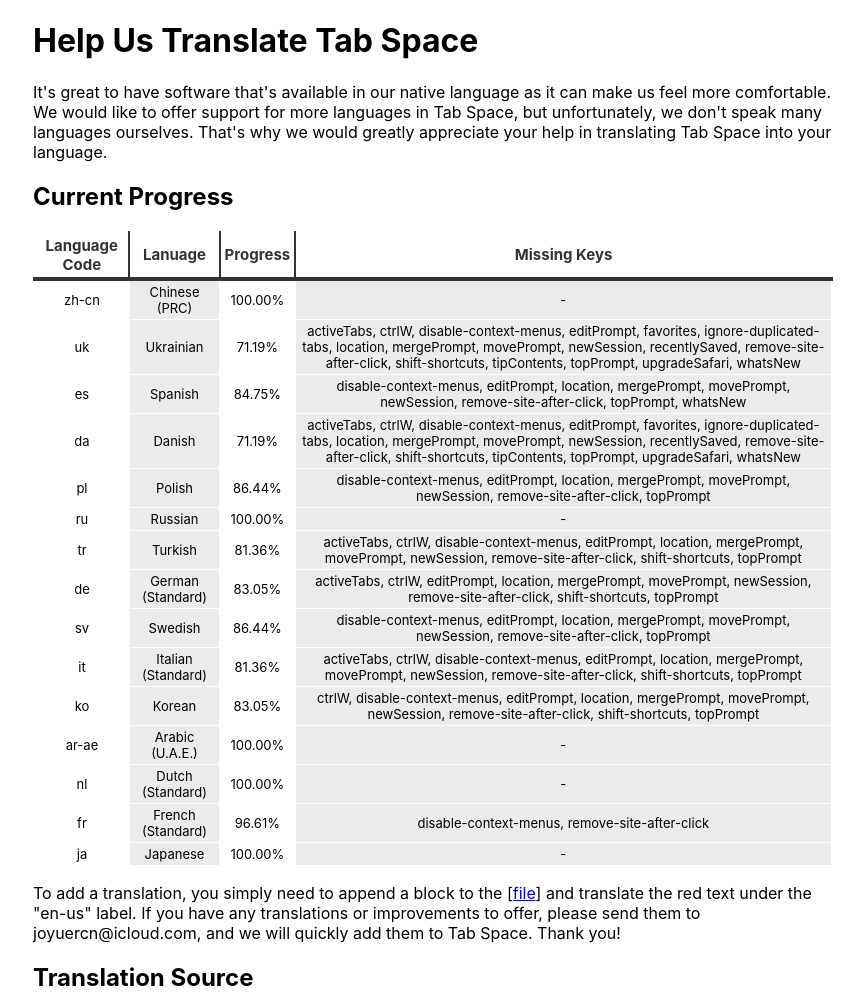
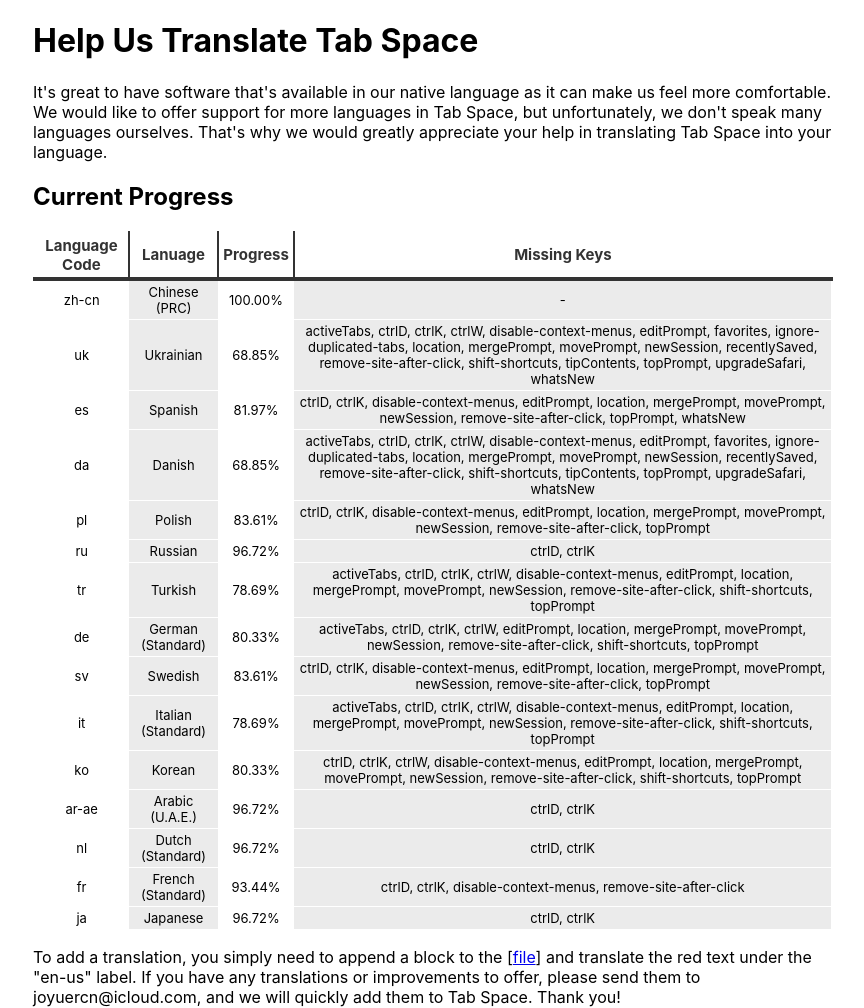
Before and after one commit to yuanzhoucq/Tab-Space, a Jekyll site: the page translate.html, which Jekyll copies as it is, in a window 1280 px wide, cut to the strip 0-1008 px from the top of the page. Shown: the whole strip, without its empty margins (207-1071 px from the left). Built offline with Jekyll 4.4.1, drawn with Linux system fonts in a browser that asks for light colours.

Commit message:
add shortcut & update links

```diff
--- a/admin/src/lang.json
+++ b/admin/src/lang.json
@@ -46,8 +46,10 @@
         "remove-site-after-click": "Remove saved tab from the session when you click it",
         "shortcuts": "Shortcuts",
         "shortcutTip": "Note: shortcuts do not work when Safari address bar is empty.",
+        "ctrlD": "Duplicate tab",
         "ctrlL": "Close left tabs",
         "ctrlR": "Close right tabs",
+        "ctrlK": "Close same domain tabs (macOS 10.15 or later)",
         "ctrlQ": "Close all other tabs",
         "ctrlC": "Open in Chrome",
         "ctrlW": "Open in Edge",
@@ -113,8 +115,10 @@
         "remove-site-after-click": "点击保存的标签页时将它从会话中移除",
         "shortcuts": "快捷键",
         "shortcutTip": "注意：Safari 地址栏为空时快捷键无法使用。",
+        "ctrlD": "复制标签页",
         "ctrlL": "关闭左侧标签页",
         "ctrlR": "关闭右侧标签页",
+        "ctrlK": "关闭相同域名标签页（macOS 10.15 及更新版本）",
         "ctrlQ": "关闭其它所有标签页",
         "ctrlC": "用 Chrome 打开当前标签页",
         "ctrlW": "用 Edge 打开当前标签页",
--- a/admin/src/pages/Admin.vue
+++ b/admin/src/pages/Admin.vue
@@ -33,7 +33,7 @@
       <span class="footer-sep"></span>
       <a class="link" href="https://mytab.space" target="_blank">{{lang.about}}</a>
       <span class="footer-sep"></span>
-      <a class="link" href="https://www.notion.so/joyuer/Tab-Space-FAQ-6d9383b54d704f6d85d404be96c31dd5" target="_blank">FAQ</a>
+      <a class="link" href="https://joyuer.notion.site/Tab-Space-FAQ-6d9383b54d704f6d85d404be96c31dd5" target="_blank">FAQ</a>
     </footer>
   </div>
 </template>
--- a/translate.html
+++ b/translate.html
@@ -67,20 +67,20 @@
   <p>It's great to have software that's available in our native language as it can make us feel more comfortable. We would like to offer support for more languages in Tab Space, but unfortunately, we don't speak many languages ourselves. That's why we would greatly appreciate your help in translating Tab Space into your language.</p>
   <h2>Current Progress</h2>
   <table class="greyGridTable"><thead><tr><th class="lang-th">Language Code</th><th class="name-th">Lanuage</th><th class="progress-th">Progress</th><th class="missingkeys-th">Missing Keys</th></tr></thead><tbody ><tr ><td class="lang-td td_text">zh-cn</td><td class="name-td td_text">Chinese (PRC)</td><td class="progress-td td_text">100.00%</td><td class="missingkeys-td td_text">-</td></tr>
-<tr ><td class="lang-td td_text">uk</td><td class="name-td td_text">Ukrainian</td><td class="progress-td td_text">71.19%</td><td class="missingkeys-td td_text">activeTabs, ctrlW, disable-context-menus, editPrompt, favorites, ignore-duplicated-tabs, location, mergePrompt, movePrompt, newSession, recentlySaved, remove-site-after-click, shift-shortcuts, tipContents, topPrompt, upgradeSafari, whatsNew</td></tr>
-<tr ><td class="lang-td td_text">es</td><td class="name-td td_text">Spanish</td><td class="progress-td td_text">84.75%</td><td class="missingkeys-td td_text">disable-context-menus, editPrompt, location, mergePrompt, movePrompt, newSession, remove-site-after-click, topPrompt, whatsNew</td></tr>
-<tr ><td class="lang-td td_text">da</td><td class="name-td td_text">Danish</td><td class="progress-td td_text">71.19%</td><td class="missingkeys-td td_text">activeTabs, ctrlW, disable-context-menus, editPrompt, favorites, ignore-duplicated-tabs, location, mergePrompt, movePrompt, newSession, recentlySaved, remove-site-after-click, shift-shortcuts, tipContents, topPrompt, upgradeSafari, whatsNew</td></tr>
-<tr ><td class="lang-td td_text">pl</td><td class="name-td td_text">Polish</td><td class="progress-td td_text">86.44%</td><td class="missingkeys-td td_text">disable-context-menus, editPrompt, location, mergePrompt, movePrompt, newSession, remove-site-after-click, topPrompt</td></tr>
-<tr ><td class="lang-td td_text">ru</td><td class="name-td td_text">Russian</td><td class="progress-td td_text">100.00%</td><td class="missingkeys-td td_text">-</td></tr>
-<tr ><td class="lang-td td_text">tr</td><td class="name-td td_text">Turkish</td><td class="progress-td td_text">81.36%</td><td class="missingkeys-td td_text">activeTabs, ctrlW, disable-context-menus, editPrompt, location, mergePrompt, movePrompt, newSession, remove-site-after-click, shift-shortcuts, topPrompt</td></tr>
-<tr ><td class="lang-td td_text">de</td><td class="name-td td_text">German (Standard)</td><td class="progress-td td_text">83.05%</td><td class="missingkeys-td td_text">activeTabs, ctrlW, editPrompt, location, mergePrompt, movePrompt, newSession, remove-site-after-click, shift-shortcuts, topPrompt</td></tr>
-<tr ><td class="lang-td td_text">sv</td><td class="name-td td_text">Swedish</td><td class="progress-td td_text">86.44%</td><td class="missingkeys-td td_text">disable-context-menus, editPrompt, location, mergePrompt, movePrompt, newSession, remove-site-after-click, topPrompt</td></tr>
-<tr ><td class="lang-td td_text">it</td><td class="name-td td_text">Italian (Standard)</td><td class="progress-td td_text">81.36%</td><td class="missingkeys-td td_text">activeTabs, ctrlW, disable-context-menus, editPrompt, location, mergePrompt, movePrompt, newSession, remove-site-after-click, shift-shortcuts, topPrompt</td></tr>
-<tr ><td class="lang-td td_text">ko</td><td class="name-td td_text">Korean</td><td class="progress-td td_text">83.05%</td><td class="missingkeys-td td_text">ctrlW, disable-context-menus, editPrompt, location, mergePrompt, movePrompt, newSession, remove-site-after-click, shift-shortcuts, topPrompt</td></tr>
-<tr ><td class="lang-td td_text">ar-ae</td><td class="name-td td_text">Arabic (U.A.E.)</td><td class="progress-td td_text">100.00%</td><td class="missingkeys-td td_text">-</td></tr>
-<tr ><td class="lang-td td_text">nl</td><td class="name-td td_text">Dutch (Standard)</td><td class="progress-td td_text">100.00%</td><td class="missingkeys-td td_text">-</td></tr>
-<tr ><td class="lang-td td_text">fr</td><td class="name-td td_text">French (Standard)</td><td class="progress-td td_text">96.61%</td><td class="missingkeys-td td_text">disable-context-menus, remove-site-after-click</td></tr>
-<tr ><td class="lang-td td_text">ja</td><td class="name-td td_text">Japanese</td><td class="progress-td td_text">100.00%</td><td class="missingkeys-td td_text">-</td></tr></tbody></table>
+<tr ><td class="lang-td td_text">uk</td><td class="name-td td_text">Ukrainian</td><td class="progress-td td_text">68.85%</td><td class="missingkeys-td td_text">activeTabs, ctrlD, ctrlK, ctrlW, disable-context-menus, editPrompt, favorites, ignore-duplicated-tabs, location, mergePrompt, movePrompt, newSession, recentlySaved, remove-site-after-click, shift-shortcuts, tipContents, topPrompt, upgradeSafari, whatsNew</td></tr>
+<tr ><td class="lang-td td_text">es</td><td class="name-td td_text">Spanish</td><td class="progress-td td_text">81.97%</td><td class="missingkeys-td td_text">ctrlD, ctrlK, disable-context-menus, editPrompt, location, mergePrompt, movePrompt, newSession, remove-site-after-click, topPrompt, whatsNew</td></tr>
+<tr ><td class="lang-td td_text">da</td><td class="name-td td_text">Danish</td><td class="progress-td td_text">68.85%</td><td class="missingkeys-td td_text">activeTabs, ctrlD, ctrlK, ctrlW, disable-context-menus, editPrompt, favorites, ignore-duplicated-tabs, location, mergePrompt, movePrompt, newSession, recentlySaved, remove-site-after-click, shift-shortcuts, tipContents, topPrompt, upgradeSafari, whatsNew</td></tr>
+<tr ><td class="lang-td td_text">pl</td><td class="name-td td_text">Polish</td><td class="progress-td td_text">83.61%</td><td class="missingkeys-td td_text">ctrlD, ctrlK, disable-context-menus, editPrompt, location, mergePrompt, movePrompt, newSession, remove-site-after-click, topPrompt</td></tr>
+<tr ><td class="lang-td td_text">ru</td><td class="name-td td_text">Russian</td><td class="progress-td td_text">96.72%</td><td class="missingkeys-td td_text">ctrlD, ctrlK</td></tr>
+<tr ><td class="lang-td td_text">tr</td><td class="name-td td_text">Turkish</td><td class="progress-td td_text">78.69%</td><td class="missingkeys-td td_text">activeTabs, ctrlD, ctrlK, ctrlW, disable-context-menus, editPrompt, location, mergePrompt, movePrompt, newSession, remove-site-after-click, shift-shortcuts, topPrompt</td></tr>
+<tr ><td class="lang-td td_text">de</td><td class="name-td td_text">German (Standard)</td><td class="progress-td td_text">80.33%</td><td class="missingkeys-td td_text">activeTabs, ctrlD, ctrlK, ctrlW, editPrompt, location, mergePrompt, movePrompt, newSession, remove-site-after-click, shift-shortcuts, topPrompt</td></tr>
+<tr ><td class="lang-td td_text">sv</td><td class="name-td td_text">Swedish</td><td class="progress-td td_text">83.61%</td><td class="missingkeys-td td_text">ctrlD, ctrlK, disable-context-menus, editPrompt, location, mergePrompt, movePrompt, newSession, remove-site-after-click, topPrompt</td></tr>
+<tr ><td class="lang-td td_text">it</td><td class="name-td td_text">Italian (Standard)</td><td class="progress-td td_text">78.69%</td><td class="missingkeys-td td_text">activeTabs, ctrlD, ctrlK, ctrlW, disable-context-menus, editPrompt, location, mergePrompt, movePrompt, newSession, remove-site-after-click, shift-shortcuts, topPrompt</td></tr>
+<tr ><td class="lang-td td_text">ko</td><td class="name-td td_text">Korean</td><td class="progress-td td_text">80.33%</td><td class="missingkeys-td td_text">ctrlD, ctrlK, ctrlW, disable-context-menus, editPrompt, location, mergePrompt, movePrompt, newSession, remove-site-after-click, shift-shortcuts, topPrompt</td></tr>
+<tr ><td class="lang-td td_text">ar-ae</td><td class="name-td td_text">Arabic (U.A.E.)</td><td class="progress-td td_text">96.72%</td><td class="missingkeys-td td_text">ctrlD, ctrlK</td></tr>
+<tr ><td class="lang-td td_text">nl</td><td class="name-td td_text">Dutch (Standard)</td><td class="progress-td td_text">96.72%</td><td class="missingkeys-td td_text">ctrlD, ctrlK</td></tr>
+<tr ><td class="lang-td td_text">fr</td><td class="name-td td_text">French (Standard)</td><td class="progress-td td_text">93.44%</td><td class="missingkeys-td td_text">ctrlD, ctrlK, disable-context-menus, remove-site-after-click</td></tr>
+<tr ><td class="lang-td td_text">ja</td><td class="name-td td_text">Japanese</td><td class="progress-td td_text">96.72%</td><td class="missingkeys-td td_text">ctrlD, ctrlK</td></tr></tbody></table>
 
   <p>To add a translation, you simply need to append a block to the [<a
     href="https://github.com/yuanzhoucq/Tab-Space/blob/master/admin/src/lang.json">file</a>] and translate the red text under the "en-us" label. If you have any translations or improvements to offer, please send them to joyuercn@icloud.com, and we will quickly add them to Tab Space. Thank you!</p>
```
Also changed, not shown: admin/src/pages/Settings.vue (+8 -0 lines).
